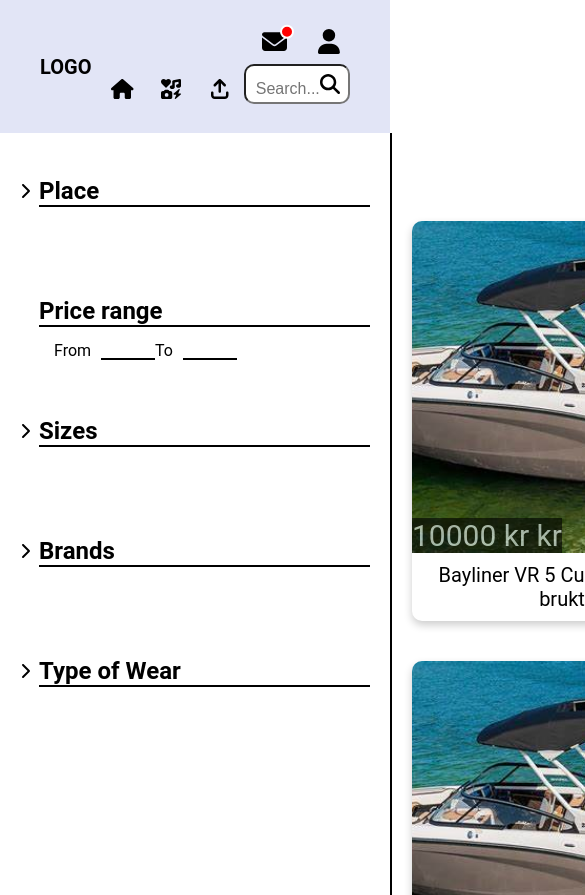
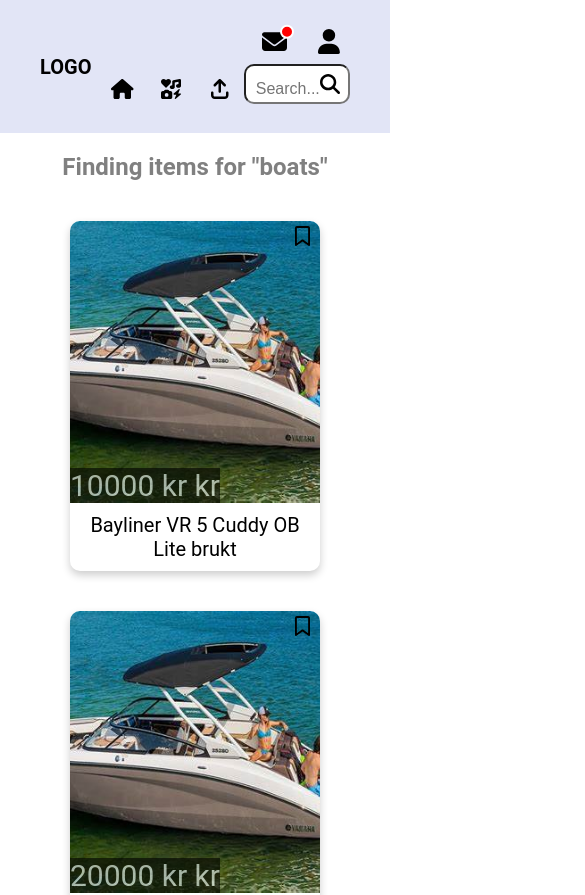
Before and after one commit to usman-ghafoorzai/idatt2105-full-stack-project, a Vue app in the folder frontend/: page /search in a window 390 px wide. Shown: the top 895 px of the page, 585 px wide, since content can reach past the window. Built offline with nearby package versions, Linux system fonts and the light colour scheme.

Commit message:
item listing view change dynamically

```diff
--- a/frontend/src/components/FilterSidebar.vue
+++ b/frontend/src/components/FilterSidebar.vue
@@ -176,4 +176,15 @@
         margin-bottom:0;
         border-bottom: 2px solid black;
     }
+
+    @media (max-width: 1410px) {
+        .filter-sidebar  {
+            width: 280px;
+        }
+    }
+    @media (max-width: 900px) {
+        .filter-sidebar {
+            display: none;
+        }
+    }
 </style>
--- a/frontend/src/components/ItemFrameComponent.vue
+++ b/frontend/src/components/ItemFrameComponent.vue
@@ -77,4 +77,11 @@
         color: aliceblue;
         font-size: 30px;
     }
+
+    @media (max-width: 1000px) {
+        .item-frame {
+            width: 250px;
+            height: 350px;
+        }
+    }
 </style>
--- a/frontend/src/components/ItemListingComponent.vue
+++ b/frontend/src/components/ItemListingComponent.vue
@@ -50,4 +50,14 @@
         grid-row: 1;
         color: grey;
     }
+    @media (max-width: 1410px) {
+        #item-listing-container {
+            grid-template-columns: 1fr 1fr;
+        }
+    }
+    @media (max-width: 570px) {
+        #item-listing-container {
+            grid-template-columns: 1fr;
+        }
+    }
 </style>
--- a/frontend/src/views/Home.vue
+++ b/frontend/src/views/Home.vue
@@ -3,7 +3,6 @@ import Header from '../components/Header.vue'
 </script>
 
 <template>
-  <Header />
   <div class="home-content">
     <h1>Welcome to our marketplace</h1>
     <!-- Your home page content -->
--- a/frontend/src/views/ItemListingView.vue
+++ b/frontend/src/views/ItemListingView.vue
@@ -17,4 +17,11 @@
         justify-content: space-between;
         width: 100%;
     }
+
+    @media (max-width: 900px) {
+        #item-listing-view-container {
+            grid-template-columns: auto;
+            justify-content: center;
+        }
+    }
 </style>
--- a/frontend/src/views/RegistrationPage.vue
+++ b/frontend/src/views/RegistrationPage.vue
@@ -7,7 +7,6 @@ import UploadPicture from '../components/UploadPicture.vue'
 
 <template>
   <div class="page-container">
-    <Header />
     <div class="registration-layout">
       <!-- Left section with darker background -->
       <div class="login-section">
```
